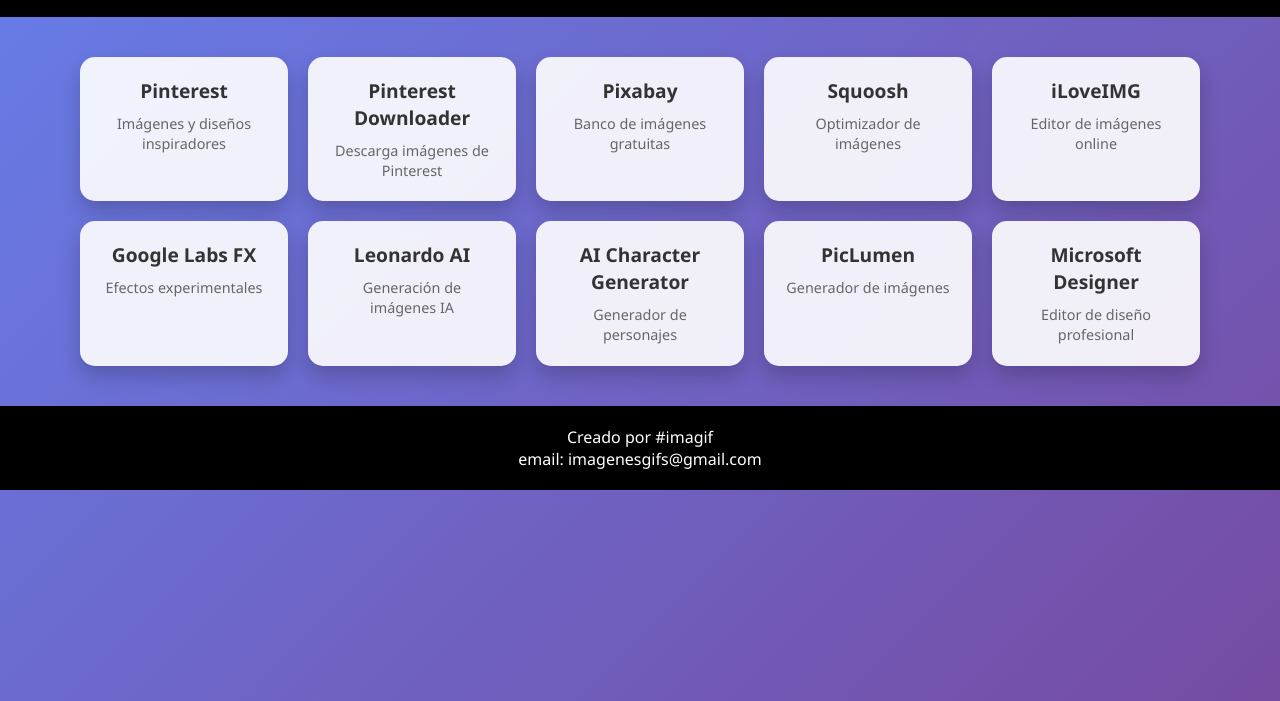
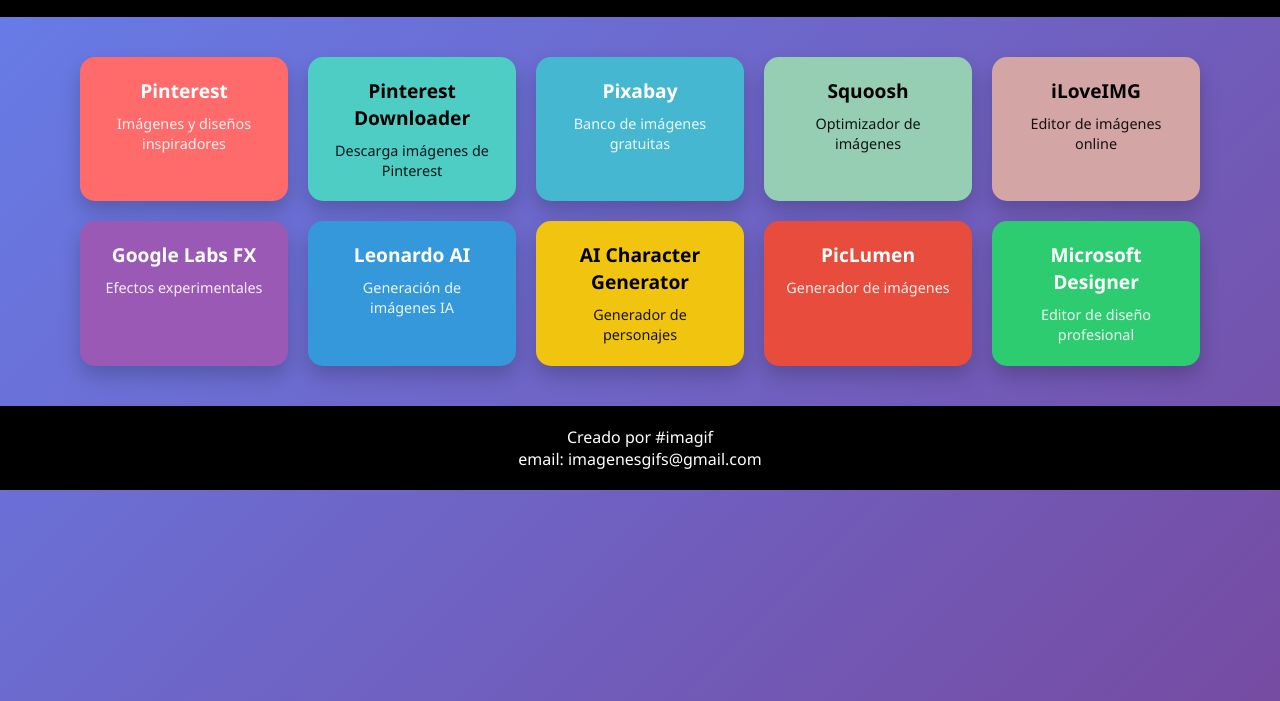
Before and after one commit to IMAGIF/CREAR-VIDEOS, a plain HTML site: page imagen.html in a window 1280 px wide. Shown: the part 99-800 px from the top of the page. Drawn offline with Linux system fonts and the light colour scheme.

Commit message:
colores y ventanas

```diff
--- a/imagen.html
+++ b/imagen.html
@@ -5,6 +5,7 @@
     <meta name="viewport" content="width=device-width, initial-scale=1.0">
     <title>IMAGEN - Crear videos e I.A.</title>
     <style>
+        /* Estilos anteriores se mantienen igual hasta .card */
         * {
             margin: 0;
             padding: 0;
@@ -54,7 +55,6 @@
         }
 
         .card {
-            background: rgba(255, 255, 255, 0.9);
             border-radius: 15px;
             overflow: hidden;
             transition: transform 0.3s ease;
@@ -67,22 +67,52 @@
 
         .card a {
             text-decoration: none;
-            color: inherit;
             display: block;
             padding: 20px;
             text-align: center;
+            height: 100%;
         }
 
+        /* Nuevos estilos para los colores de las tarjetas */
+        .card:nth-child(1) { background: #FF6B6B; }
+        .card:nth-child(1) a { color: white; }
+
+        .card:nth-child(2) { background: #4ECDC4; }
+        .card:nth-child(2) a { color: black; }
+
+        .card:nth-child(3) { background: #45B7D1; }
+        .card:nth-child(3) a { color: white; }
+
+        .card:nth-child(4) { background: #96CEB4; }
+        .card:nth-child(4) a { color: black; }
+
+        .card:nth-child(5) { background: #D4A5A5; }
+        .card:nth-child(5) a { color: black; }
+
+        .card:nth-child(6) { background: #9B59B6; }
+        .card:nth-child(6) a { color: white; }
+
+        .card:nth-child(7) { background: #3498DB; }
+        .card:nth-child(7) a { color: white; }
+
+        .card:nth-child(8) { background: #F1C40F; }
+        .card:nth-child(8) a { color: black; }
+
+        .card:nth-child(9) { background: #E74C3C; }
+        .card:nth-child(9) a { color: white; }
+
+        .card:nth-child(10) { background: #2ECC71; }
+        .card:nth-child(10) a { color: white; }
+
         .card h2 {
-            color: #333;
             font-size: 1.2rem;
             margin-bottom: 10px;
         }
 
         .card p {
-            color: #666;
             font-size: 0.9rem;
             line-height: 1.4;
+            opacity: 0.9;
         }
 
         @media (max-width: 768px) {
@@ -110,70 +140,70 @@
     <div class="container">
         <div class="grid-container">
             <div class="card">
-                <a href="https://es.pinterest.com/imagif55/">
+                <a href="https://es.pinterest.com/imagif55/" target="_blank">
                     <h2>Pinterest</h2>
                     <p>Imágenes y diseños inspiradores</p>
                 </a>
             </div>
 
             <div class="card">
-                <a href="https://pinterestdownloader.com/es">
+                <a href="https://pinterestdownloader.com/es" target="_blank">
                     <h2>Pinterest Downloader</h2>
                     <p>Descarga imágenes de Pinterest</p>
                 </a>
             </div>
 
             <div class="card">
-                <a href="https://pixabay.com/es/">
+                <a href="https://pixabay.com/es/" target="_blank">
                     <h2>Pixabay</h2>
                     <p>Banco de imágenes gratuitas</p>
                 </a>
             </div>
 
             <div class="card">
-                <a href="https://squoosh.app/">
+                <a href="https://squoosh.app/" target="_blank">
                     <h2>Squoosh</h2>
                     <p>Optimizador de imágenes</p>
                 </a>
             </div>
 
             <div class="card">
-                <a href="https://www.iloveimg.com/">
+                <a href="https://www.iloveimg.com/" target="_blank">
                     <h2>iLoveIMG</h2>
                     <p>Editor de imágenes online</p>
                 </a>
             </div>
 
             <div class="card">
-                <a href="https://labs.google/fx">
+                <a href="https://labs.google/fx" target="_blank">
                     <h2>Google Labs FX</h2>
                     <p>Efectos experimentales</p>
                 </a>
             </div>
 
             <div class="card">
-                <a href="https://app.leonardo.ai/">
+                <a href="https://app.leonardo.ai/" target="_blank">
                     <h2>Leonardo AI</h2>
                     <p>Generación de imágenes IA</p>
                 </a>
             </div>
 
             <div class="card">
-                <a href="https://perchance.org/ai-character-generator">
+                <a href="https://perchance.org/ai-character-generator" target="_blank">
                     <h2>AI Character Generator</h2>
                     <p>Generador de personajes</p>
                 </a>
             </div>
 
             <div class="card">
-                <a href="https://piclumen.com/app/image-generator/create">
+                <a href="https://piclumen.com/app/image-generator/create" target="_blank">
                     <h2>PicLumen</h2>
                     <p>Generador de imágenes</p>
                 </a>
             </div>
 
             <div class="card">
-                <a href="https://designer.microsoft.com/editor">
+                <a href="https://designer.microsoft.com/editor" target="_blank">
                     <h2>Microsoft Designer</h2>
                     <p>Editor de diseño profesional</p>
                 </a>
```
